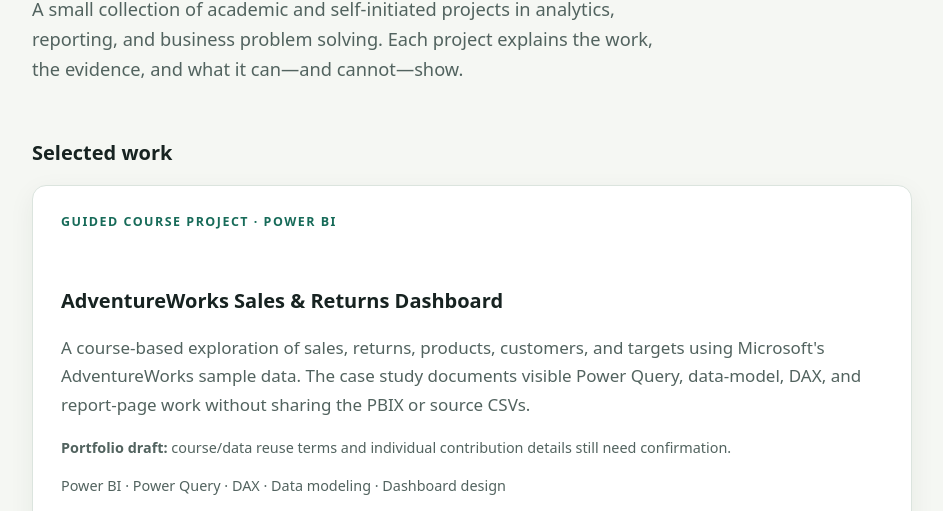
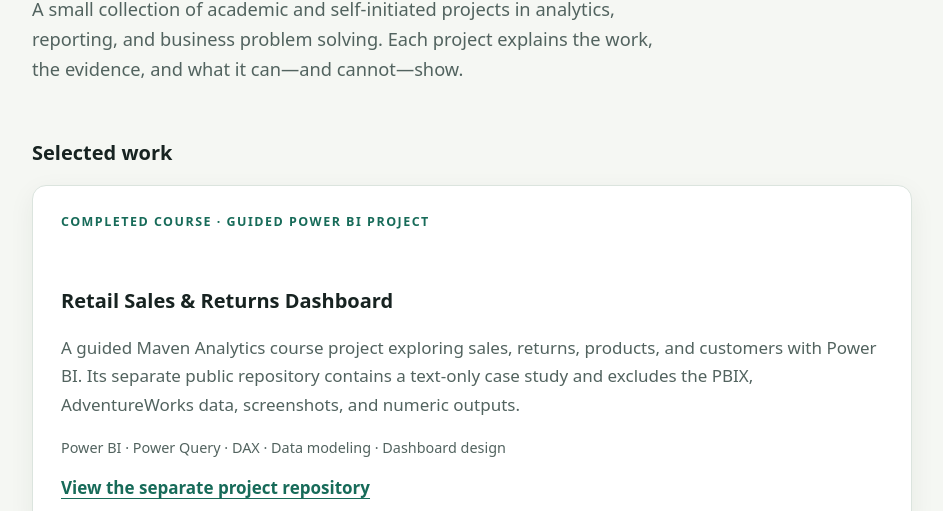
Before and after one commit to shreejitamukhopadhyay-ship-it/predicting-social-media-driven-demand, a plain HTML site: page site/index.html in a window 1280 px wide. Shown: the part 285-796 px from the top of the page, without its empty margins (168-1111 px from the left). Drawn offline with Linux system fonts and the light colour scheme.

Commit message:
Link Power BI work to its separate repository

```diff
--- a/site/index.html
+++ b/site/index.html
@@ -28,12 +28,11 @@
     <p class="intro">A small collection of academic and self-initiated projects in analytics, reporting, and business problem solving. Each project explains the work, the evidence, and what it can—and cannot—show.</p>
     <h2>Selected work</h2>
     <article>
-      <div class="eyebrow">Guided course project · Power BI</div>
-      <h2>AdventureWorks Sales &amp; Returns Dashboard</h2>
-      <p>A course-based exploration of sales, returns, products, customers, and targets using Microsoft's AdventureWorks sample data. The case study documents visible Power Query, data-model, DAX, and report-page work without sharing the PBIX or source CSVs.</p>
-      <p class="meta"><strong>Portfolio draft:</strong> course/data reuse terms and individual contribution details still need confirmation.</p>
+      <div class="eyebrow">Completed course · Guided Power BI project</div>
+      <h2>Retail Sales &amp; Returns Dashboard</h2>
+      <p>A guided Maven Analytics course project exploring sales, returns, products, and customers with Power BI. Its separate public repository contains a text-only case study and excludes the PBIX, AdventureWorks data, screenshots, and numeric outputs.</p>
       <p class="meta">Power BI · Power Query · DAX · Data modeling · Dashboard design</p>
-      <a href="projects/adventureworks-dashboard.html">Read the project</a>
+      <a href="https://github.com/shreejitamukhopadhyay-ship-it/powerbi-retail-sales-dashboard">View the separate project repository</a>
     </article>
     <article>
       <div class="eyebrow">Academic project · M.Sc. Data Science</div>
```
